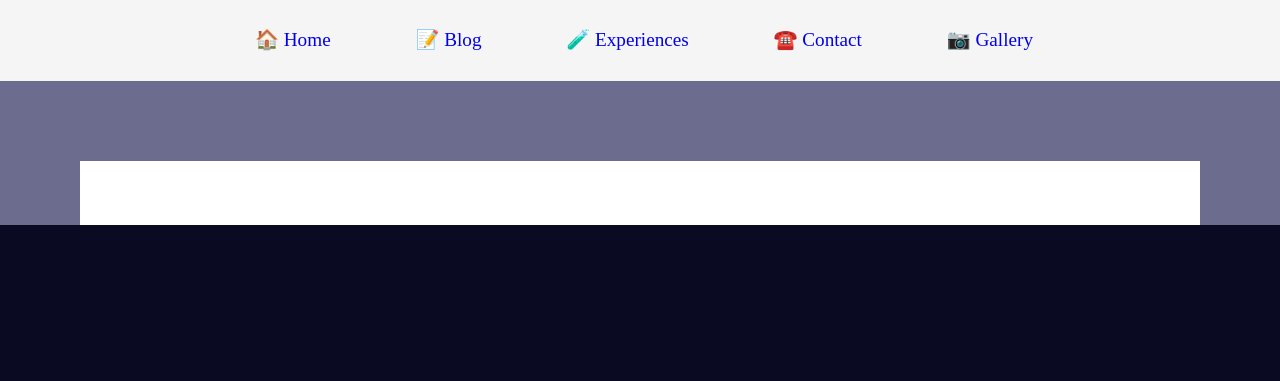
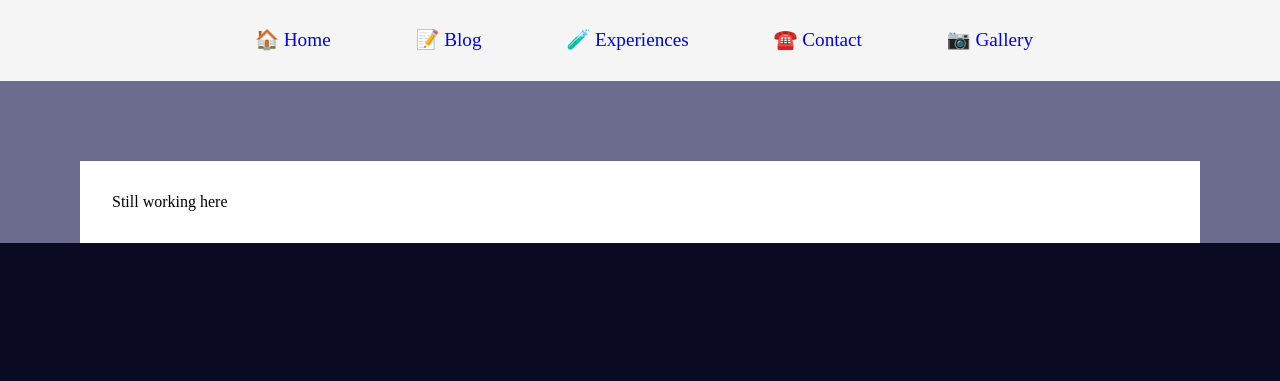
Before and after one commit to JorgeArguello1999/JorgeArguello1999, a Flask app: page /blog in a window 1280 px wide. Shown: the part 292-673 px from the top of the page. Run offline with Flask 3, Linux system fonts and the light colour scheme.

Commit message:
feat: Update blog status

```diff
--- a/app/templates/blog.html
+++ b/app/templates/blog.html
@@ -1,4 +1,5 @@
 {% extends 'layout.html' %}
 
 {% block content %}
+Still working here
 {% endblock %}
```
